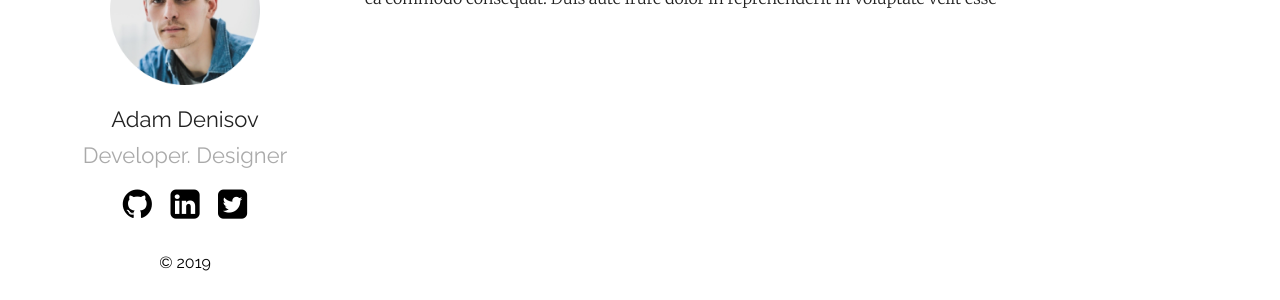
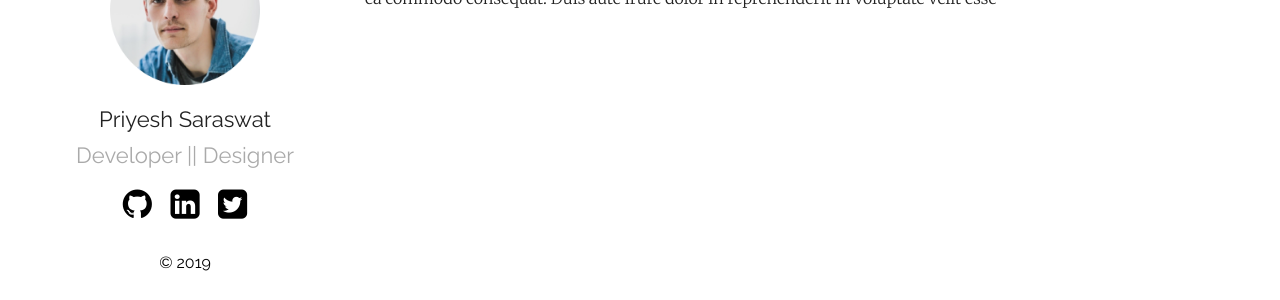
Before and after one commit to codejockey02/plainWhiteJekyll, a Jekyll site: the page built from index.md, in a window 1280 px wide. Shown: the part 271-571 px from the top of the page. Built offline with Jekyll 4.4.1, drawn with Linux system fonts in a browser that asks for light colours; some of the changed lines change nothing that is shown.

Commit message:
Editing done

```diff
--- a/_config.yml
+++ b/_config.yml
@@ -1,10 +1,8 @@
-title: Your awesome title
+title: Blog | Priyesh Saraswat
 author: GitHub User
-email: your-email@domain.com
+email: priyeshsaraswat9@gmail.com
 description: > # this means to ignore newlines until "show_exerpts:"
-  Write an awesome description for your new site here. You can edit this
-  line in _config.yml. It will appear in your document head meta (for
-  Google search results) and in your feed.xml site description.
+  A blog for the community.
 show_excerpts: true # set to true to show excerpts on the homepage
 
 # Minima date format
@@ -12,17 +10,18 @@
 sass:
   sass_dir: _sass
 plainwhite:
-  name: Adam Denisov
-  tagline: Developer. Designer
+  name: Priyesh Saraswat
+  tagline: Developer || Designer
   date_format: "%b %-d, %Y"
   sitemap: true # set to true to generate sitemap.xml content
 
   # generate social links in footer
   social_links:
-    twitter: thelehhman
-    github:  thelehhman
-    linkedIn: in/thelehhman
+    twitter: __priyesh
+    github:  codejockey02
+    linkedIn: in/priyeshs2
     rss: rss
+    email: priyeshsaraswat9@gmail.com
     # dribbble: jekyll
     # facebook: jekyll
     # flickr:   jekyll
```
